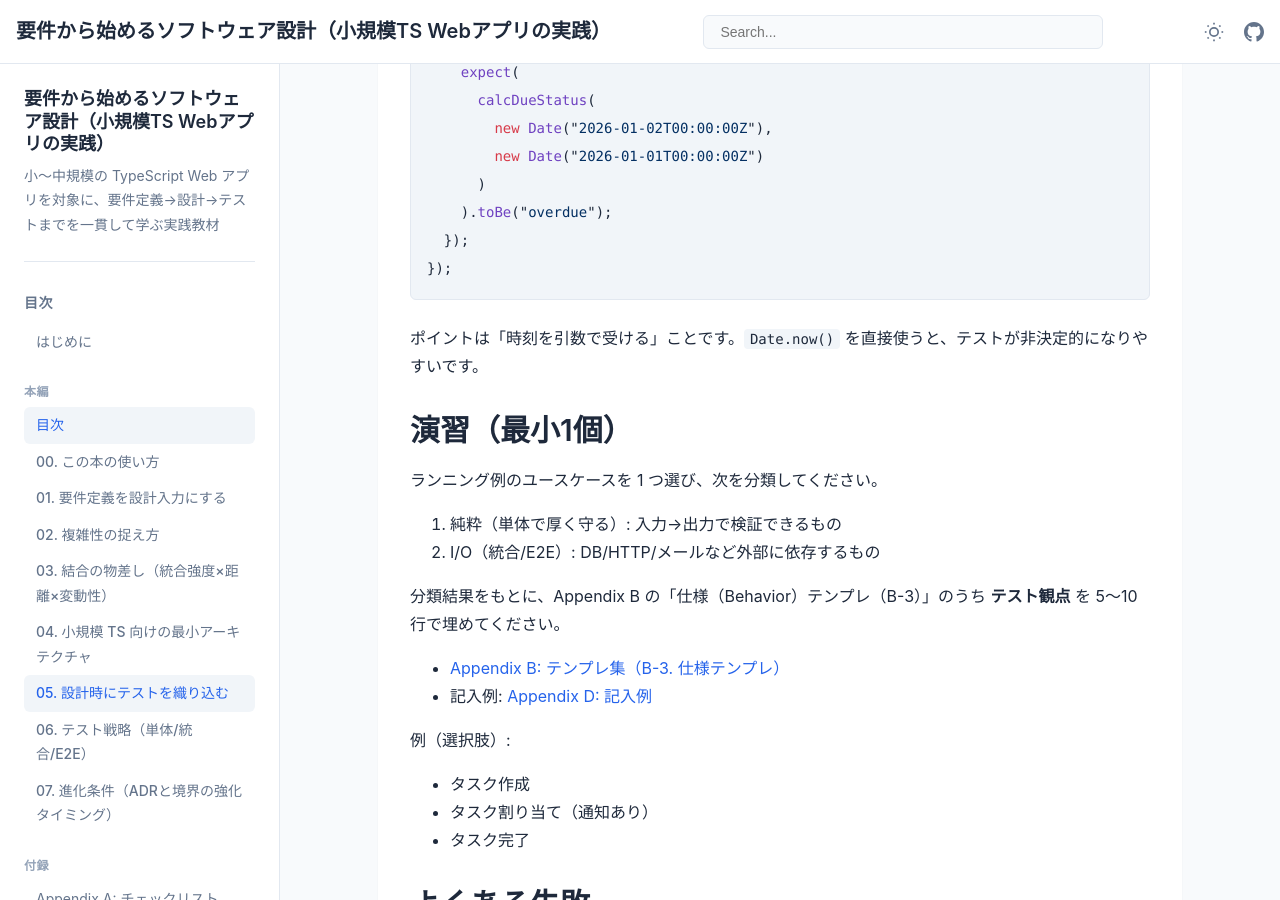
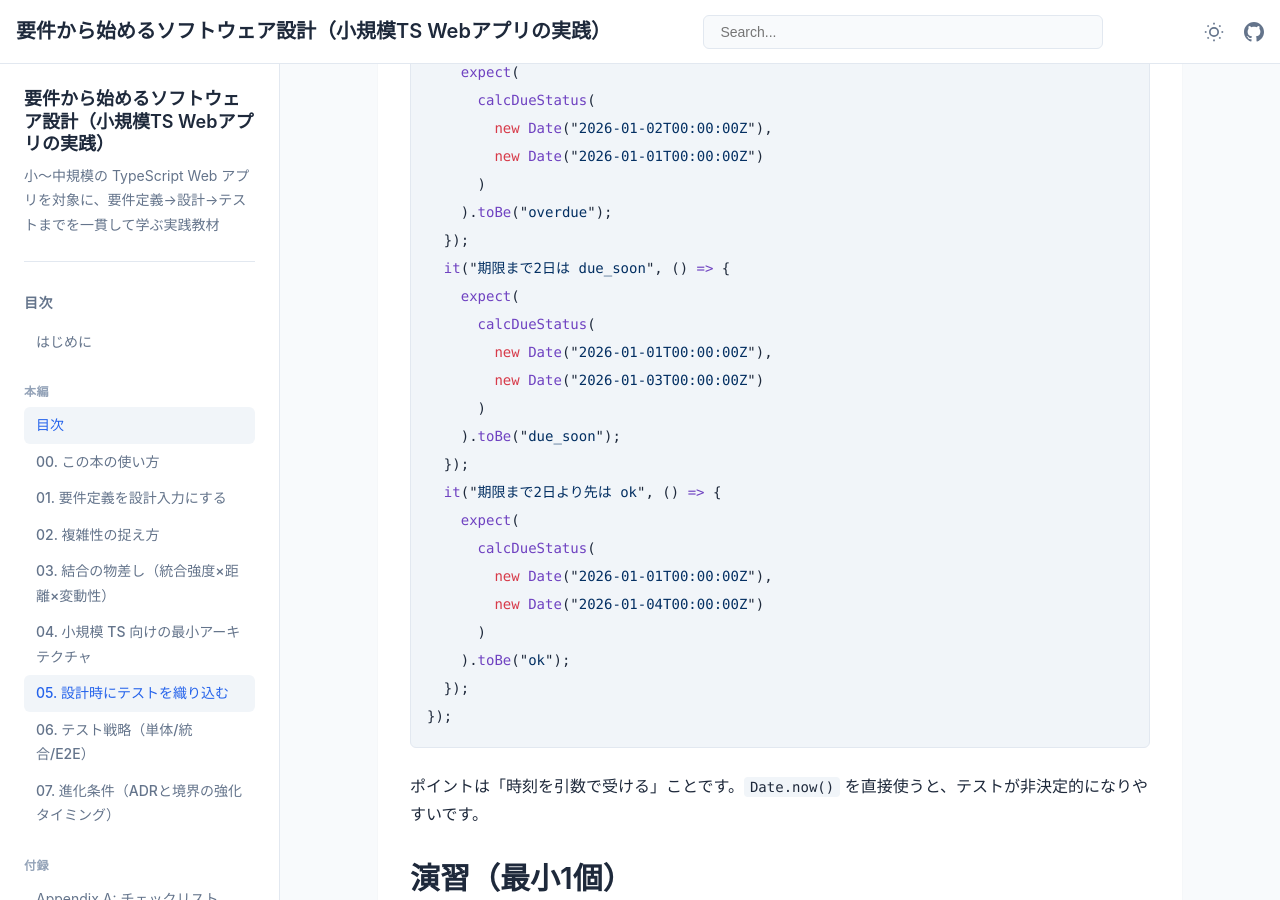
Before and after one commit to itdojp/small-webapp-software-design-book, a Jekyll site: the page built from docs/chapters/05-design-for-testability.md, in a window 1280 px wide and 900 px high, scrolled down 5240 px. Built offline with Jekyll 4.4.1, drawn with Linux system fonts in a browser that asks for light colours.

Commit message:
test: cover due status boundaries

````diff
--- a/docs/chapters/05-design-for-testability.md
+++ b/docs/chapters/05-design-for-testability.md
@@ -190,6 +190,22 @@ describe("calcDueStatus", () => {
       )
     ).toBe("overdue");
   });
+  it("期限まで2日は due_soon", () => {
+    expect(
+      calcDueStatus(
+        new Date("2026-01-01T00:00:00Z"),
+        new Date("2026-01-03T00:00:00Z")
+      )
+    ).toBe("due_soon");
+  });
+  it("期限まで2日より先は ok", () => {
+    expect(
+      calcDueStatus(
+        new Date("2026-01-01T00:00:00Z"),
+        new Date("2026-01-04T00:00:00Z")
+      )
+    ).toBe("ok");
+  });
 });
 ```
 
````
Also changed, not shown: examples/typescript/src/chapter-05/domain/calcDueStatus.test.ts (+16 -0 lines).
